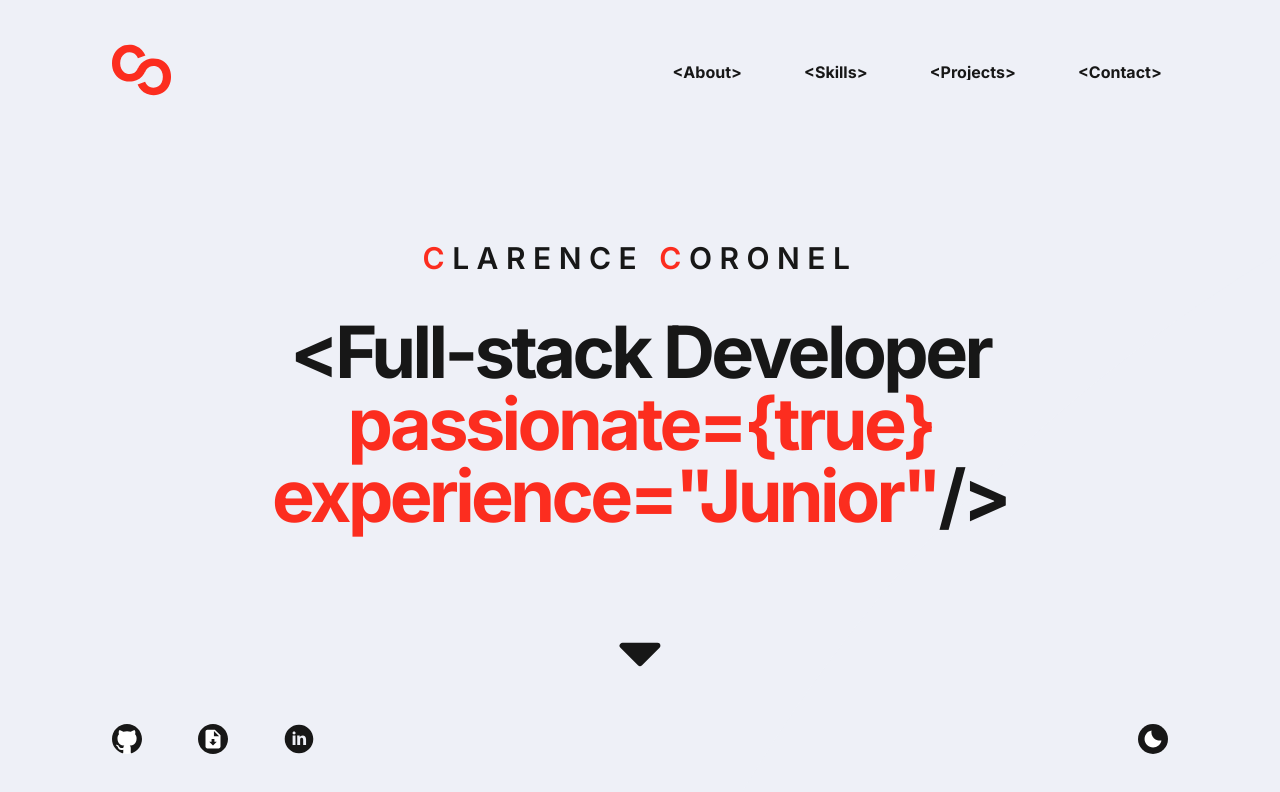
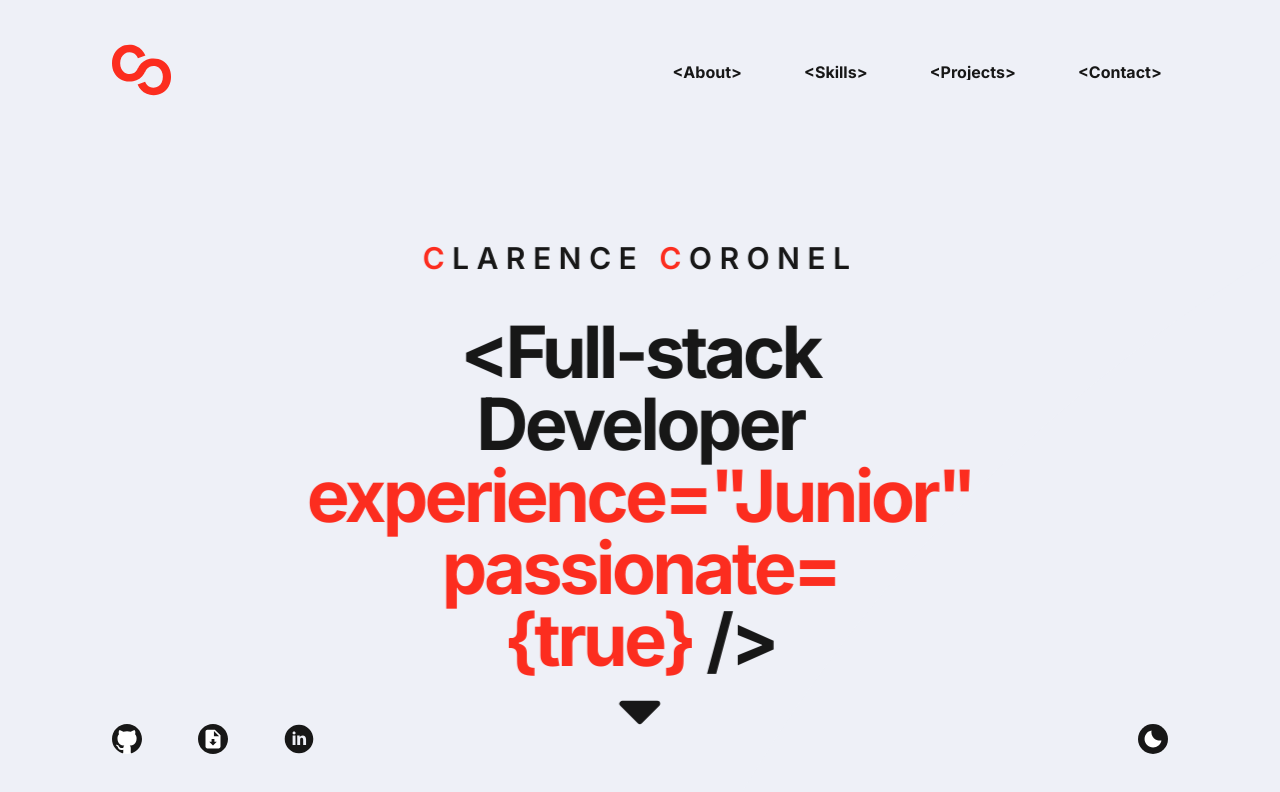
Before and after one commit to clarence-coronel/portfolio-2024, a Next.js app: page / in a window 1280 px wide. Shown: the top 792 px of the page. Built offline with nearby package versions, Linux system fonts and the light colour scheme.

Commit message:
chore: change text

```diff
--- a/src/components/navigation/navigation.tsx
+++ b/src/components/navigation/navigation.tsx
@@ -247,11 +247,11 @@ const Navigation = () => {
             </h2>
             <h1 className="tracking-tighter max-md:text-3xl max-xl:text-5xl font-bold text-7xl max-w-[900px] text-balance text-center">
               {`<Full-stack Developer `}
+              <HighlightText>experience=&quot;Junior&quot;</HighlightText>{" "}
               <HighlightText>
                 passionate={`{`}true{`}`}
               </HighlightText>{" "}
-              <HighlightText>experience=&quot;Junior&quot;</HighlightText>
-              {"/>"}
+              {" />"}
             </h1>
           </div>
 
```
